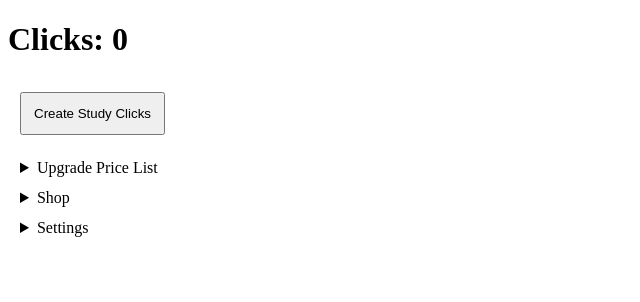
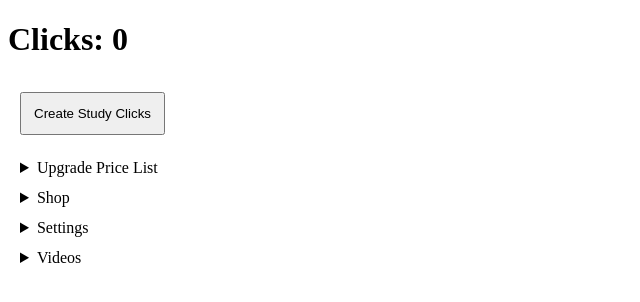
Before and after one commit to xfinitywebdev/Study-Clicker, a plain HTML site: page index.html in a window 1280 px wide. Shown: the full height of the page, 0-640 px from the left. Drawn offline with Linux system fonts and the light colour scheme.

Commit message:
Update index.html

```diff
--- a/index.html
+++ b/index.html
@@ -32,6 +32,11 @@
             <button onclick="saveGame()">Save Game</button>
             <button onclick="loadGame()">Load Game</button>
             <button onclick="localStorage.clear()">Clear localStorage</button>
+        </details>
+
+        <details>
+            <summary>Videos</summary>
+            <a href="https://rumble.com/v2blzz6-how-to-code-an-incremental-game-using-pure-html-js.html" target="_blank"><button>Open Part 1 of tutorial</button></a>
         </details>
 
     <script type="text/javascript">
```
